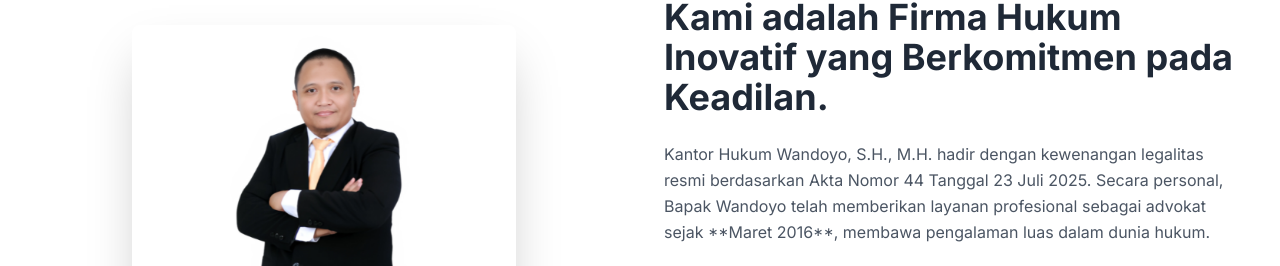
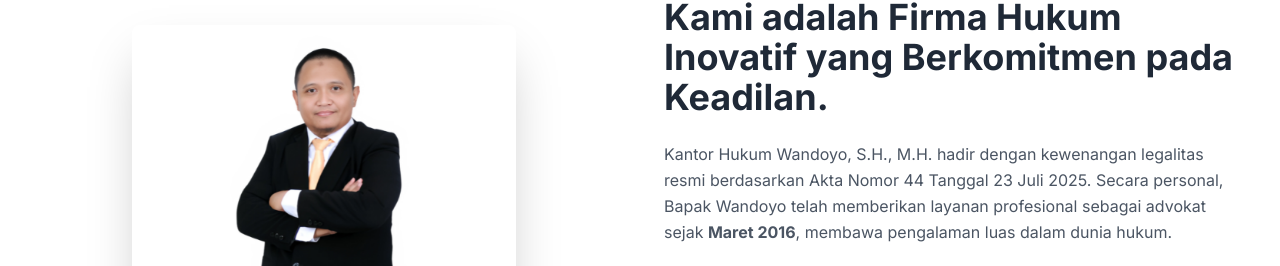
Before and after one commit to JamaludinSeptian/wandoyo, a plain HTML site: page index.html in a window 1280 px wide. Shown: the part 855-1121 px from the top of the page. Drawn offline with nearby package versions, Linux system fonts and the light colour scheme.

Commit message:
Update index.html

```diff
--- a/index.html
+++ b/index.html
@@ -104,7 +104,7 @@
                     <h2 class="text-3xl sm:text-4xl font-bold text-gray-800">Kami adalah Firma Hukum Inovatif yang Berkomitmen pada Keadilan.</h2>
 
                     <p class="text-gray-600 leading-relaxed">
-                        Kantor Hukum Wandoyo, S.H., M.H. hadir dengan kewenangan legalitas resmi berdasarkan Akta Nomor 44 Tanggal 23 Juli 2025. Secara personal, Bapak Wandoyo telah memberikan layanan profesional sebagai advokat sejak **Maret 2016**, membawa pengalaman luas dalam dunia hukum.
+                        Kantor Hukum Wandoyo, S.H., M.H. hadir dengan kewenangan legalitas resmi berdasarkan Akta Nomor 44 Tanggal 23 Juli 2025. Secara personal, Bapak Wandoyo telah memberikan layanan profesional sebagai advokat sejak <b>Maret 2016</b>, membawa pengalaman luas dalam dunia hukum.
                     </p>
 
                     <div class="space-y-3 pt-4">
```
